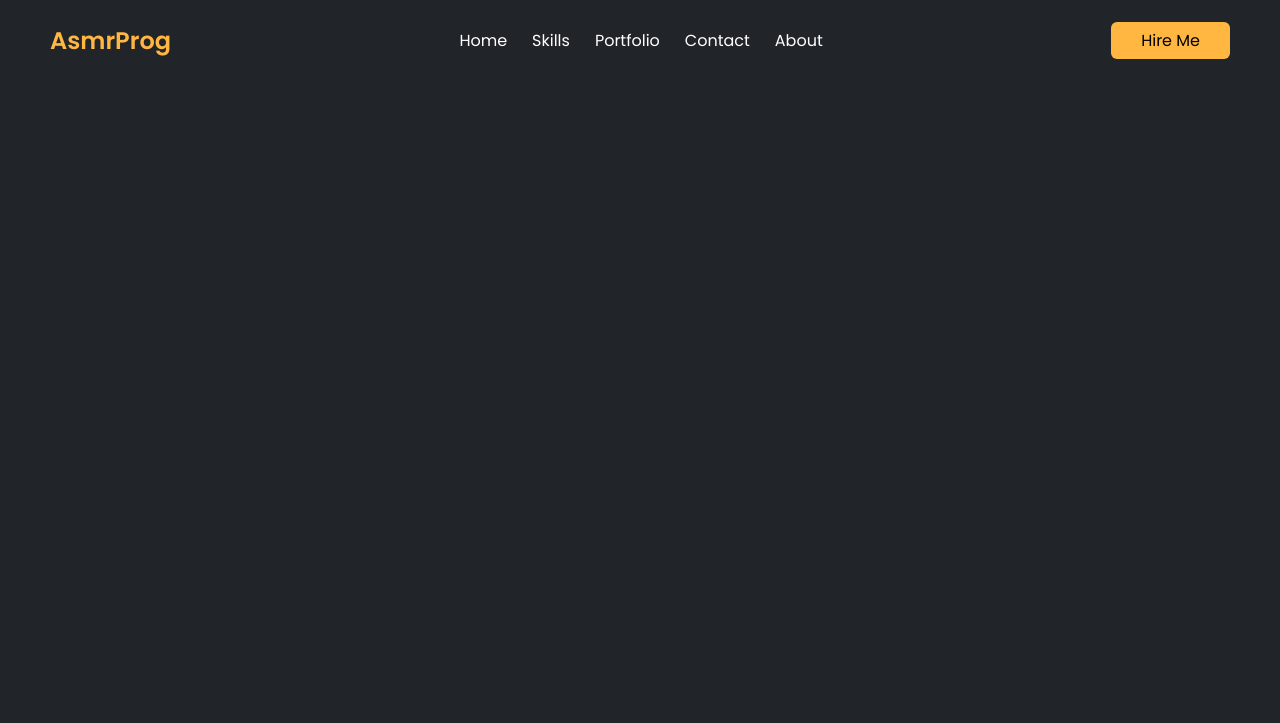
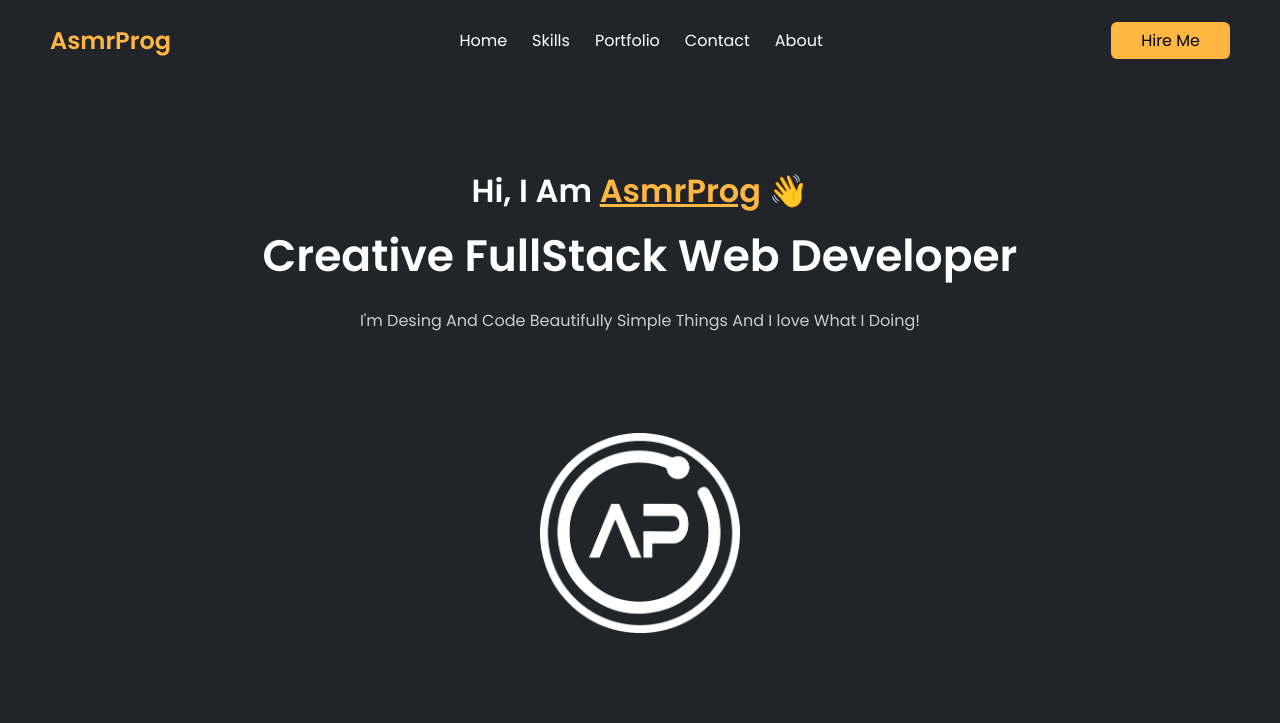
Before and after one commit to gustavosthel/site-portifolio-html-css, a plain HTML site: page index.html in a window 1280 px wide. Drawn offline with nearby package versions, Linux system fonts and the light colour scheme.

Commit message:
concluded main

```diff
--- a/index.html
+++ b/index.html
@@ -21,5 +21,15 @@
         <button class="hire-btn">Hire Me</button>
     </div>
 
+    <div class="main">
+        <h4>Hi, I Am <span>AsmrProg</span> 👋</h4>
+        <p class="title">Creative FullStack Web
+        Developer</p>
+        <p class="subtitle">I'm Desing And Code
+        Beautifully Simple Things And I love What
+        I Doing!</p>
+        <img src="imagens/logo.png">
+    </div>
+
 </body>
 </html>
--- a/style.css
+++ b/style.css
@@ -62,3 +62,41 @@ body{
 .hire-btn:hover{
     background-color: #fb8c00;
 }
+
+.main{
+    height: 640px;
+    display: flex;
+    flex-direction: column;
+    align-items: center;
+    justify-content: center;
+}
+
+.main h4{
+    font-size: 32px;
+    color: #fff;
+    font-weight: 600;
+}
+
+.main h4 span{
+    color: #ffb742;
+    text-decoration: underline;
+}
+
+.main p.title{
+    font-size: 44px;
+    font-weight: 600;
+    color: #fff;
+    margin-top: 8px;
+}
+
+.main p.subtitle{
+    font-size: 16px;
+    color: #ccc;
+    margin-top: 20px;
+}
+
+.main img{
+    width: 200px;
+    height: 200px;
+    margin-top: 100px;
+}
```
Also changed, not shown: imagens/logo.png (added), 1 other file.
